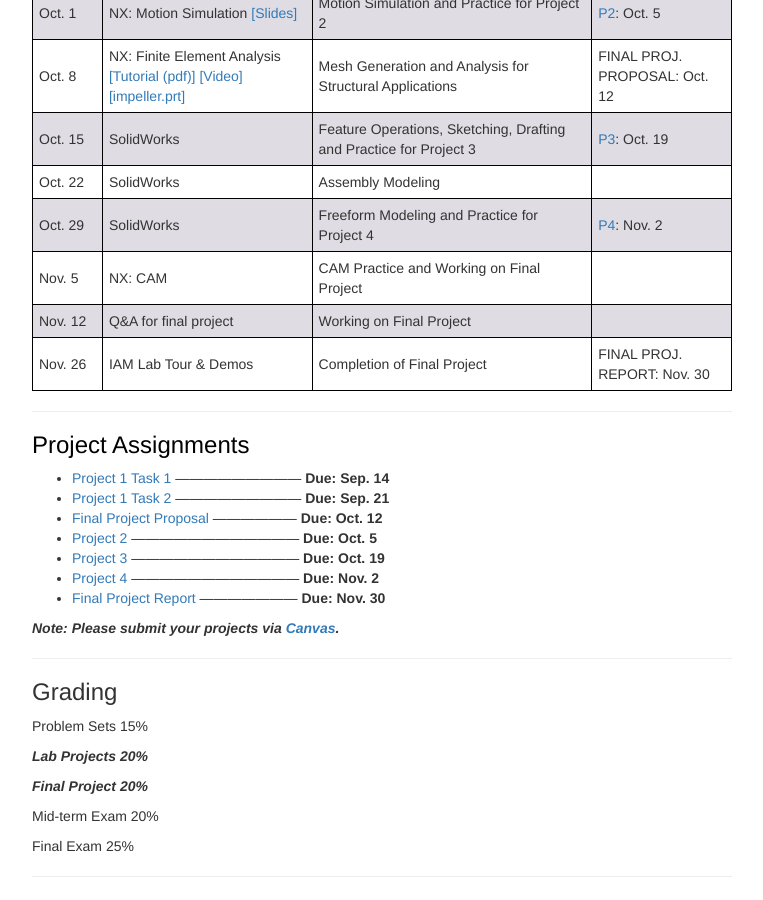
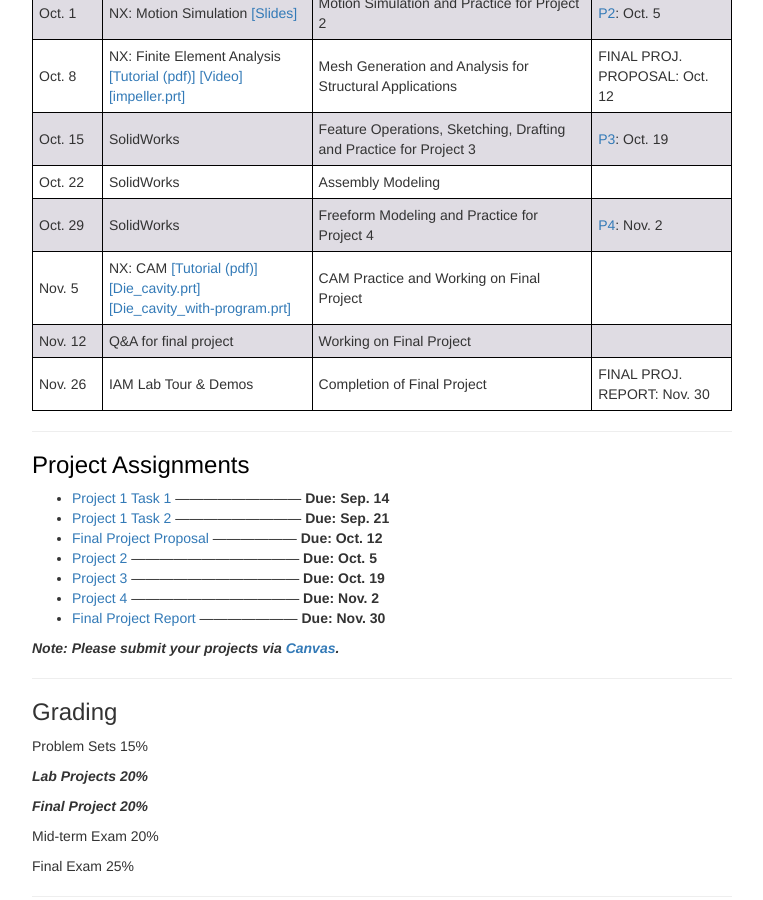
Before and after one commit to me5763/lab-fs19, a Jekyll site: the page built from index.md, in a window 1280 px wide and 900 px high, scrolled down 1319 px. Shown: the whole window, without its empty margins (258-1021 px from the left). Built offline with Jekyll 4.4.1, drawn with Linux system fonts in a browser that asks for light colours; nearby versions of some CDN libraries.

Commit message:
update FEA and CAM content

```diff
--- a/index.md
+++ b/index.md
@@ -119,7 +119,7 @@ Office Hours: M & W 3:00PM-4:00PM
 
 <tr>
 <td markdown="span">Nov. 5</td>
-<td markdown="span">NX: CAM</td>
+<td markdown="span">NX: CAM [[Tutorial (pdf)]](assets/books/NX12_Tutorial_CH9.pdf) [[Die_cavity.prt]](assets/models/files_ch9/Die_cavity.prt) [[Die_cavity_with-program.prt]](assets/models/files_ch9/Die_cavity_with-program.prt)</td>
 <td markdown="span">CAM Practice and Working on Final Project</td>
 <td markdown="span"> </td>
 </tr>
```
Also changed, not shown: 3 other files.
